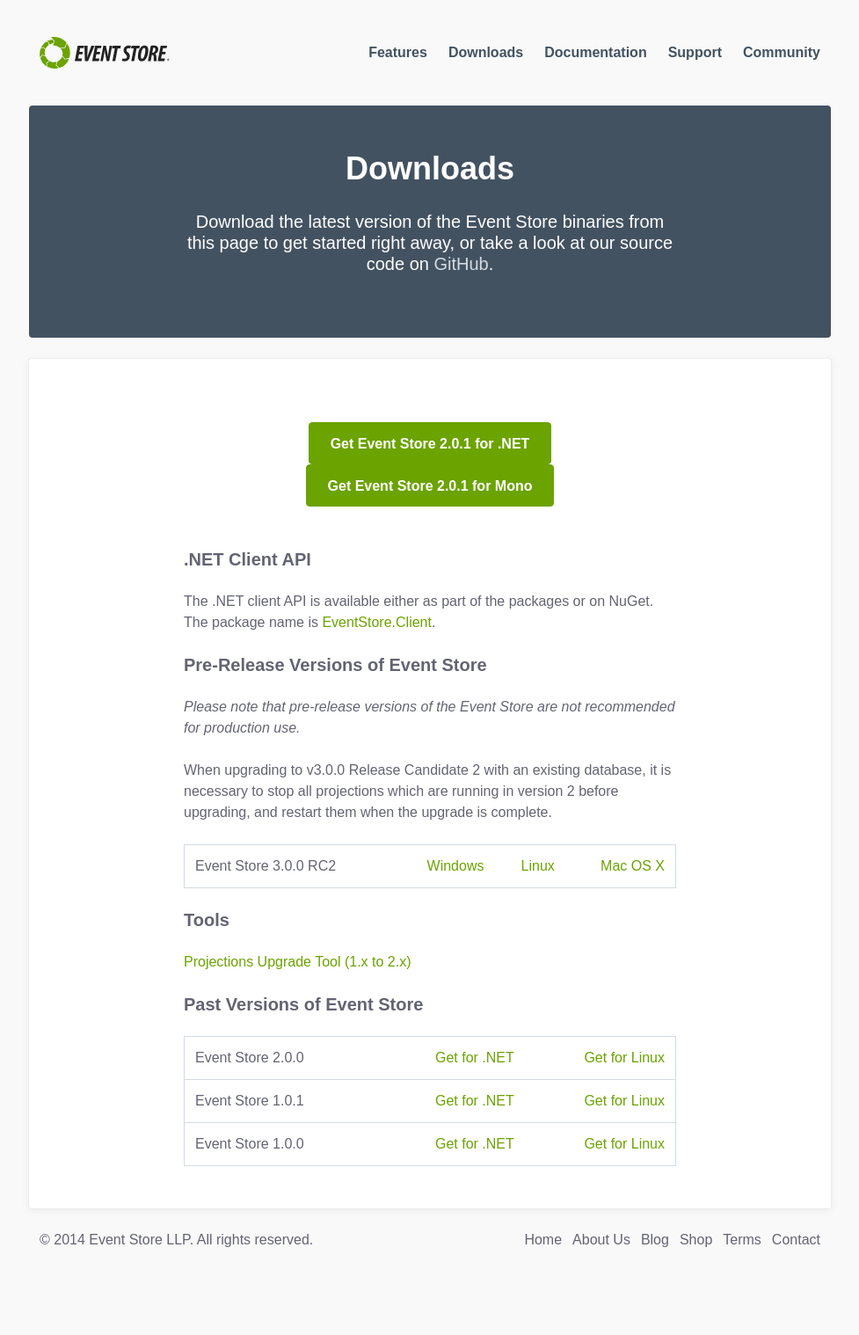
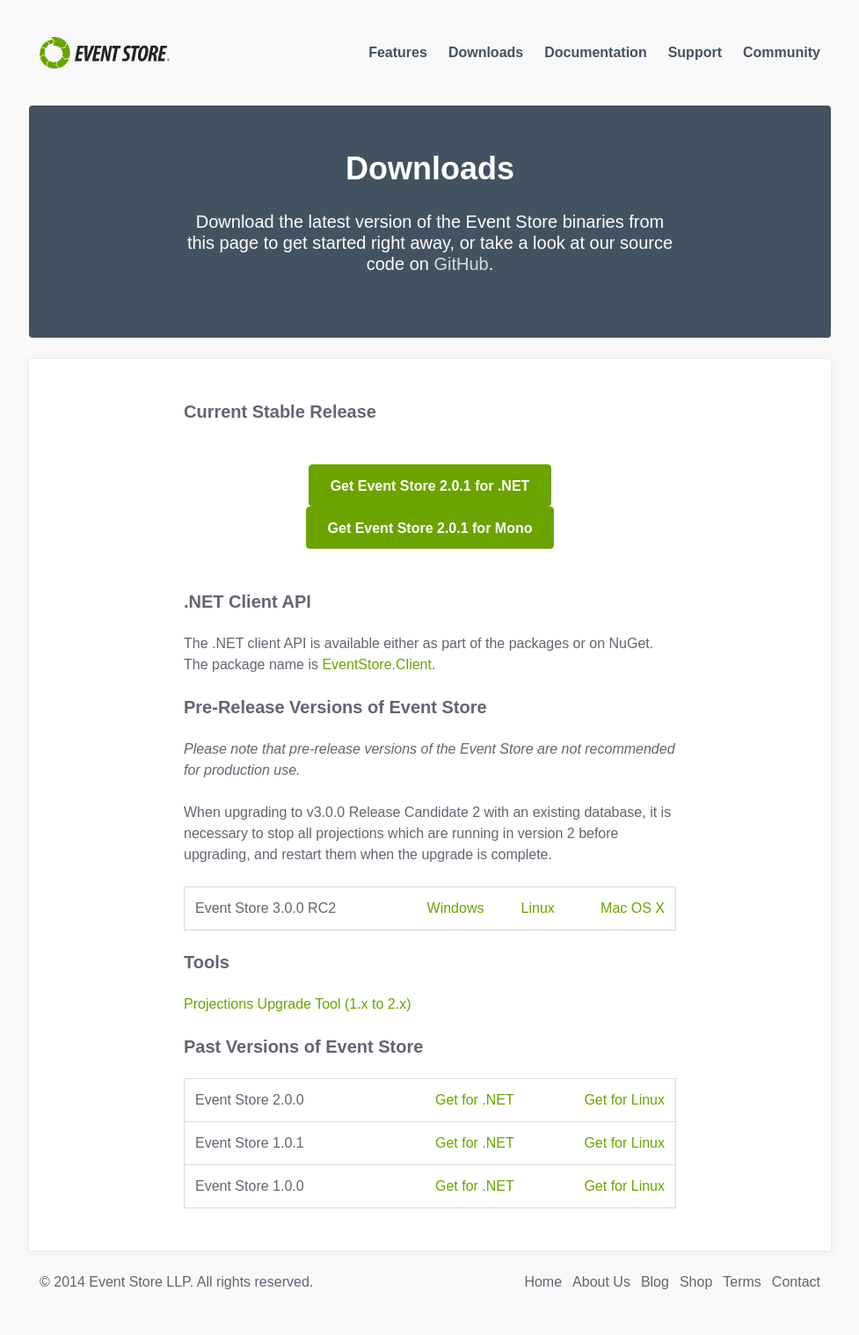
Before and after one commit to sandboxorg/geteventstore.com, a Jekyll site: the page built from downloads/index.html, in a window 1280 px wide. Shown: the whole page at 88% size, without its empty margins (151-1128 px from the left). Built offline with Jekyll 4.4.1, drawn with Linux system fonts in a browser that asks for light colours; Markdown is read by kramdown in place of the engine named in the settings; before the commit the page ends 1470 px from its top, so only the background shows below that.

Commit message:
Header above current stable binaries

```diff
--- a/downloads/index.html
+++ b/downloads/index.html
@@ -8,6 +8,7 @@ title: "Downloads"
 			<p class="lead">Download the latest version of the Event Store binaries from this page to get started right away, or take a look at our source code on <a href="https://github.com/eventstore/eventstore">GitHub</a>.</p>
 		</div>
 		<div class="page-main">
+			<h2>Current Stable Release</h2>
 			<p class="call-to-action">
 				<a href="http://download.geteventstore.com/binaries/eventstore-net-2.0.1.zip" class="btn btn--primary">Get Event Store 2.0.1 for .NET</a>
 				<a href="http://download.geteventstore.com/binaries/eventstore-mono-2.0.1.tgz" class="btn btn--primary">Get Event Store 2.0.1 for Mono</a>
```
